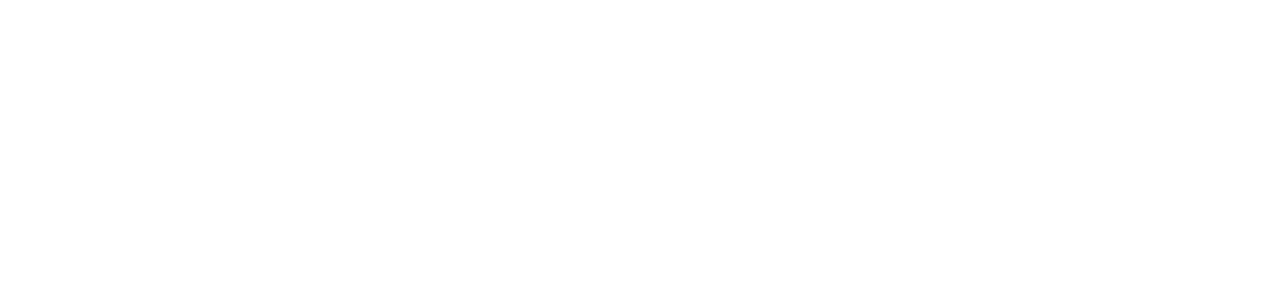
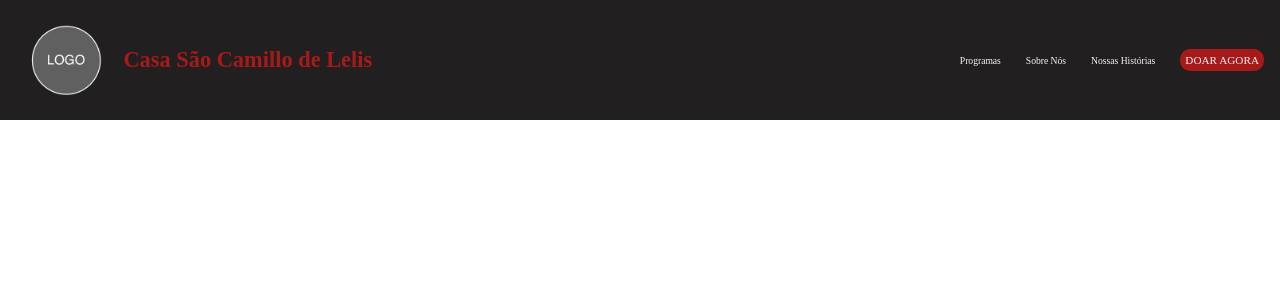
Before and after one commit to MathewsBaio/projeto-sao-camillo-lelis, a React (Create React App) app in the folder projeto-sao-camillo-lelis/: page / in a window 1280 px wide. Shown: the top 300 px of the page. Built offline with nearby package versions, Linux system fonts and the light colour scheme.

Commit message:
componente menu desktop

```diff
--- a/projeto-sao-camillo-lelis/src/App.js
+++ b/projeto-sao-camillo-lelis/src/App.js
@@ -1,3 +1,6 @@
+import Menu from "./components/menu/Menu";
+import "./styles/styles.css";
+
 export default function App() {
-  return <div></div>;
+  return <Menu />;
 }
--- /dev/null
+++ b/projeto-sao-camillo-lelis/src/components/menu/Menu.js
@@ -0,0 +1,17 @@
+import Nav from "./Nav";
+
+export default function Menu() {
+  return (
+    <div className="menu">
+      <div className="logo">
+        <img
+          className="logo"
+          src="/placeholders/logo.png"
+          alt="logo da Casa São Camillo de Lelis"
+        />
+        <h1>Casa São Camillo de Lelis</h1>
+      </div>
+      <Nav />
+    </div>
+  );
+}
--- /dev/null
+++ b/projeto-sao-camillo-lelis/src/components/menu/Nav.js
@@ -0,0 +1,18 @@
+export default function Nav() {
+  return (
+    <div className="nav">
+      <a className="btn" href="">
+        Programas
+      </a>
+      <a className="btn" href="">
+        Sobre Nós
+      </a>
+      <a className="btn" href="">
+        Nossas Histórias
+      </a>
+      <a className="btn-doar" href="">
+        DOAR AGORA
+      </a>
+    </div>
+  );
+}
--- /dev/null
+++ b/projeto-sao-camillo-lelis/src/styles/styles.css
@@ -0,0 +1,60 @@
+body {
+  margin: 0;
+  padding: 0;
+  width: 100vw;
+  height: 100vh;
+}
+
+.menu {
+  display: flex;
+  flex-direction: row;
+  align-items: center;
+  justify-content: space-between;
+  width: 100vw;
+  height: 15vh;
+  background-color: #211f1f;
+}
+
+.logo {
+  display: flex;
+  flex-direction: row;
+  justify-content: space-around;
+  align-items: center;
+  gap: 5px;
+  color: #a61a19;
+  font-size: 0.7rem;
+}
+
+.logo > img {
+  width: 8vw;
+  margin-left: 1rem;
+}
+
+.nav {
+  display: flex;
+  flex-direction: row;
+  justify-content: space-around;
+  align-items: center;
+  gap: 25px;
+  color: #f7f7f7;
+  font-size: 0.6rem;
+  margin-right: 1rem;
+}
+
+.btn-doar {
+  cursor: pointer;
+  background-color: #a61a19;
+  border-radius: 10px;
+  padding: 5px;
+  font-size: 0.7rem;
+}
+
+.nav > a {
+  text-decoration: none;
+  color: inherit;
+}
+
+.btn:hover {
+  cursor: pointer;
+  border-bottom: solid 2px #a61a19;
+}
```
Also changed, not shown: projeto-sao-camillo-lelis/public/placeholders/logo.png (added).
